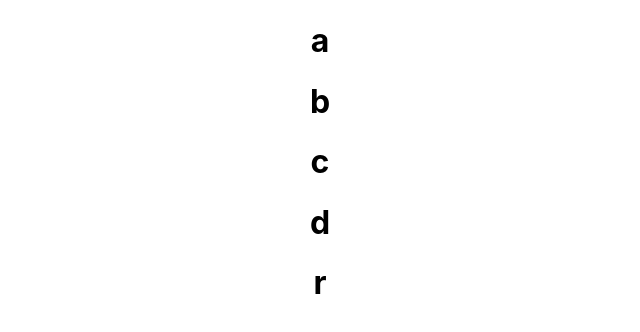
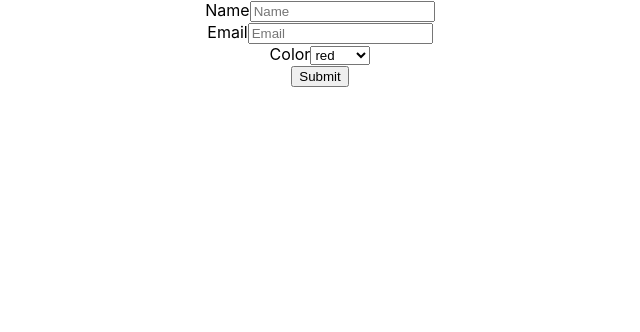
Before and after one commit to fahim27/React, a React (Create React App) app in the folder hello/: page / in a window 1280 px wide. Shown: the top 332 px of the page, without its empty margins (320-960 px from the left). Built offline with nearby package versions, Linux system fonts and the light colour scheme.

Commit message:
form control

```diff
--- a/hello/src/App.js
+++ b/hello/src/App.js
@@ -10,12 +10,13 @@ import CarTwo from './components/CarTwo';
 import Parent from './components/Parent';
 import Condition from './components/Condition';
 import List from './components/List';
+import Form from './components/Form';
 function App() {
   return (
 
     <div className="App">
 
-      <List></List>
+      <Form></Form>
     </div>
 
   );
--- /dev/null
+++ b/hello/src/components/Form.js
@@ -0,0 +1,72 @@
+import { Component } from "react";
+
+class Form extends Component {
+    constructor(props) {
+        super(props)
+
+        this.state = {
+            name: "",
+            email: "",
+            color: ""
+        }
+        this.nameChange = this.nameChange.bind(this)
+        this.emailChange = this.emailChange.bind(this)
+        this.formSubmit = this.formSubmit.bind(this)
+        this.colorChage = this.colorChage.bind(this)
+    }
+
+    nameChange(e) {
+        this.setState({
+            name: e.target.value
+        })
+    }
+
+    emailChange(e) {
+        this.setState({
+            email: e.target.value
+        })
+    }
+    formSubmit(event) {
+        event.preventDefault()
+
+        if (this.state.name.length <= 0) {
+            alert("Name Can Not be Empty");
+            return;
+        }
+        alert(`Name is ${this.state.name} and email is ${this.state.email} and color is ${this.state.color}`)
+
+    }
+    colorChage(e) {
+        this.setState({
+            color: e.target.value
+        })
+    }
+
+    render() {
+        return (
+            <div>
+                <form onSubmit={this.formSubmit}>
+                    <div>
+                        <label>Name</label>
+                        <input type="text" onChange={this.nameChange} value={this.state.name} placeholder="Name" />
+                    </div>
+                    <div>
+                        <label>Email</label>
+                        <input type="text" onChange={this.emailChange} placeholder="Email" value={this.state.email} />
+                    </div>
+                    <div>
+                        <label>Color</label>
+                        <select value={this.state.color} onChange={this.colorChage}>
+                            <option value="red">red</option>
+                            <option value="green">Green</option>
+
+                        </select>
+                    </div>
+                    <button type="submit">Submit</button>
+                </form>
+            </div>
+        )
+    }
+}
+
+export default Form;
```
